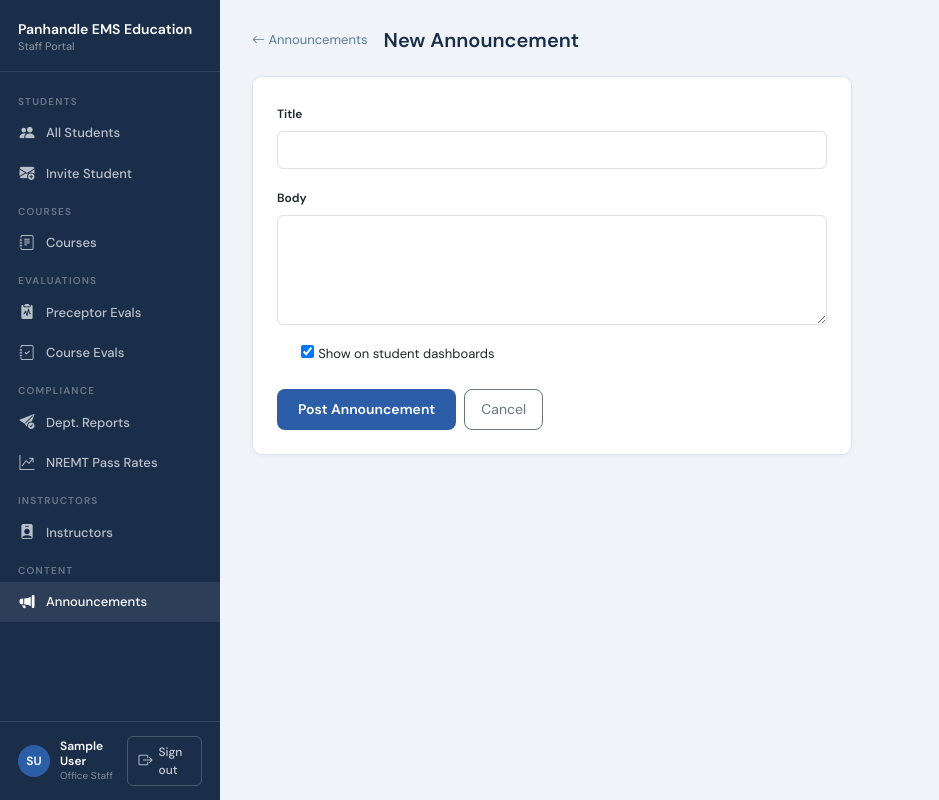
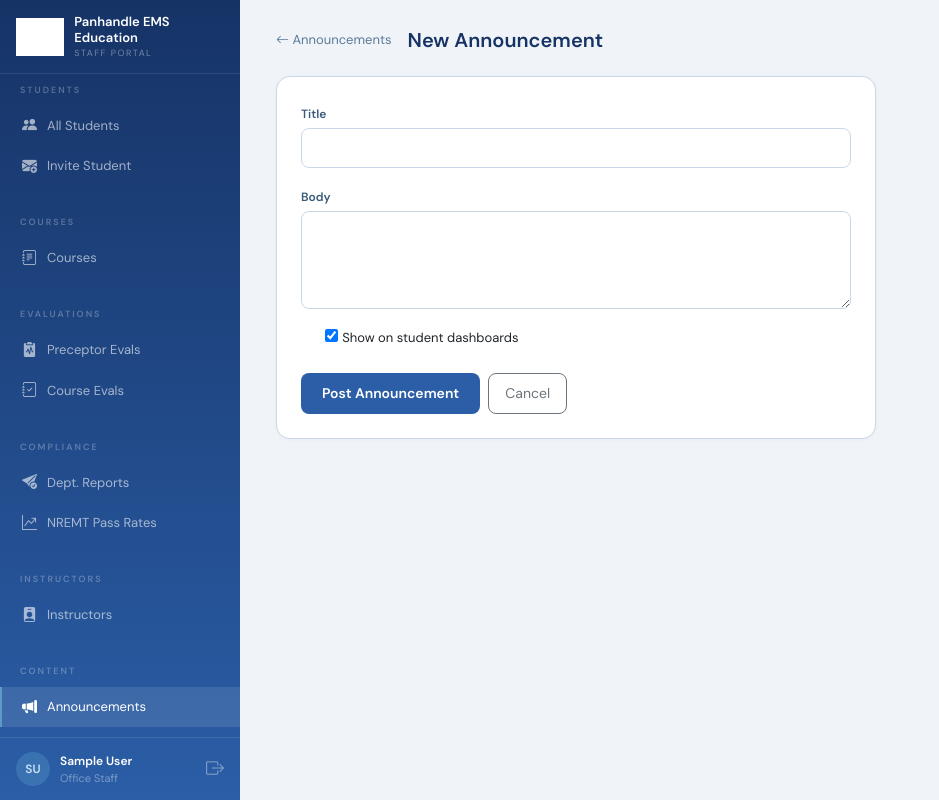
Before and after one commit to AndSnodFRBA/PEMSE, a Django app: page /staff/announcements/new/ in a window 1280 px wide. Shown: the whole page, without its empty margins (0-939 px from the left). Run offline with Django 4.2, Linux system fonts and the light colour scheme; the visitor is signed in with stand-in values (Sample User, id 1); data that the repository does not hold is empty.

Commit message:
Unify staff/instructor portal styling with student portal
Staff and instructor portals each had their own bare-bones inline
sidebar/topbar CSS, visually inconsistent with the student portal's
shared design system (static/css/portal.css). Both now use the same
sidebar, nav, user, and auth-card components as the student portal,
while keeping their page-specific badge/card/stat styles that don't
conflict with it. Also brought staff/instructor login pages onto the
same gradient auth-card layout as the student login page.

Co-Authored-By: Claude Sonnet 5 <noreply@anthropic.com>

```diff
--- a/templates/staff/base_staff.html
+++ b/templates/staff/base_staff.html
@@ -4,188 +4,140 @@
   <meta charset="UTF-8">
   <meta name="viewport" content="width=device-width, initial-scale=1.0">
   <title>{% block title %}PEMSE Staff Portal{% endblock %}</title>
-  <link href="https://fonts.googleapis.com/css2?family=DM+Sans:wght@400;500;600&display=swap" rel="stylesheet">
+  <link href="https://fonts.googleapis.com/css2?family=DM+Sans:wght@400;500;600&family=DM+Serif+Display&display=swap" rel="stylesheet">
   <link href="https://cdn.jsdelivr.net/npm/bootstrap@5.3.2/dist/css/bootstrap.min.css" rel="stylesheet">
   <link href="https://cdn.jsdelivr.net/npm/bootstrap-icons@1.11.3/font/bootstrap-icons.min.css" rel="stylesheet">
   {% load static %}
+  <link rel="stylesheet" href="{% static 'css/portal.css' %}">
   <style>
-    body { font-family: 'DM Sans', sans-serif; background: #f0f4f8; margin: 0; }
-    .staff-sidebar {
-      position: fixed; top: 0; left: 0; width: 220px; height: 100vh;
-      background: #1a2e4a; display: flex; flex-direction: column; z-index: 100;
-      overflow-y: auto;
-    }
-    .staff-brand {
-      padding: 20px 18px 16px; border-bottom: 1px solid rgba(255,255,255,.1);
-    }
-    .staff-brand-name { color: #fff; font-weight: 600; font-size: 14px; line-height: 1.3; }
-    .staff-brand-sub  { color: rgba(255,255,255,.5); font-size: 11px; }
-    .staff-nav { padding: 12px 0; flex: 1; }
-    .staff-nav a {
-      display: flex; align-items: center; gap: 10px;
-      padding: 9px 18px; color: rgba(255,255,255,.7); text-decoration: none;
-      font-size: 13px; font-weight: 500; transition: all .15s;
-    }
-    .staff-nav a:hover, .staff-nav a.active { background: rgba(255,255,255,.08); color: #fff; }
-    .staff-nav a i { font-size: 15px; width: 18px; text-align: center; }
-    .staff-nav-label {
-      padding: 10px 18px 4px; color: rgba(255,255,255,.35);
-      font-size: 10px; font-weight: 600; letter-spacing: 1.2px; text-transform: uppercase;
-    }
-    .staff-user {
-      padding: 14px 18px; border-top: 1px solid rgba(255,255,255,.1);
-      display: flex; align-items: center; gap: 10px;
-    }
-    .staff-avatar {
-      width: 32px; height: 32px; border-radius: 50%;
-      background: #2B5EA7; color: #fff; display: flex; align-items: center;
-      justify-content: center; font-size: 12px; font-weight: 700; flex-shrink: 0;
-    }
-    .staff-user-name  { color: #fff; font-size: 12px; font-weight: 600; line-height: 1.2; }
-    .staff-user-role  { color: rgba(255,255,255,.45); font-size: 10px; }
-    .staff-signout {
-      display: flex; align-items: center; gap: 6px; margin-left: auto;
-      color: rgba(255,255,255,.75); text-decoration: none; font-size: 12px; font-weight: 500;
-      padding: 6px 10px; border-radius: 6px; border: 1px solid rgba(255,255,255,.2);
-    }
-    .staff-signout:hover { color: #fff; background: rgba(255,255,255,.1); border-color: rgba(255,255,255,.35); }
-    .staff-signout i { font-size: 14px; }
-    .staff-main { margin-left: 220px; min-height: 100vh; padding: 28px 32px; }
+    /* ── Staff-specific page chrome (kept separate from shared sidebar/card system) ── */
     .staff-topbar {
       display: flex; align-items: center; justify-content: space-between;
       margin-bottom: 24px;
     }
-    .staff-page-title { font-size: 20px; font-weight: 600; color: #1a2e4a; margin: 0; }
-    .card { border: 1px solid #dde4ef; border-radius: 10px; box-shadow: 0 1px 4px rgba(0,0,0,.04); }
+    .staff-page-title { font-size: 20px; font-weight: 600; color: var(--navy-deep); margin: 0; }
+    .card { border: 1px solid var(--border); border-radius: 14px; box-shadow: 0 1px 4px rgba(0,0,0,.04); }
     .badge-pending   { background: #fff3cd; color: #92600a; }
     .badge-active    { background: #d1fae5; color: #065f46; }
     .badge-complete  { background: #dbeafe; color: #1e3a8a; }
     .badge-withdrawn { background: #fee2e2; color: #991b1b; }
     .badge-approved  { background: #d1fae5; color: #065f46; }
     .badge-rejected  { background: #fee2e2; color: #991b1b; }
-    .check-icon  { color: #059669; }
+    .check-icon  { color: var(--green); }
     .cross-icon  { color: #d1d5db; }
 
-    /* ── Mobile ── */
-    .staff-hamburger {
-      display: none; position: fixed; top: 12px; left: 12px; z-index: 200;
-      background: #1a2e4a; border: none; border-radius: 8px;
-      width: 42px; height: 42px; cursor: pointer;
-      flex-direction: column; align-items: center; justify-content: center; gap: 5px;
-      box-shadow: 0 2px 8px rgba(0,0,0,0.25);
-    }
-    .staff-hamburger span { display: block; width: 20px; height: 2px; background: #fff; border-radius: 1px; }
-    .staff-overlay {
-      display: none; position: fixed; inset: 0;
-      background: rgba(0,0,0,0.45); z-index: 99;
-    }
-    .staff-overlay.open { display: block; }
     @media (max-width: 900px) {
-      .staff-hamburger { display: flex; }
-      .staff-sidebar {
-        transform: translateX(-100%);
-        transition: transform 0.25s ease;
-      }
-      .staff-sidebar.open { transform: translateX(0); }
-      .staff-main { margin-left: 0; padding: 16px; padding-top: 64px; }
       .staff-topbar { flex-wrap: wrap; gap: 8px; }
-      .card { border-radius: 8px; }
+      .card { border-radius: 10px; }
       table { font-size: 12px; }
       .table td, .table th { padding: 8px 6px; }
     }
   </style>
   {% block extra_css %}{% endblock %}
 </head>
-<body>
+<body class="portal-body">
 
-<button class="staff-hamburger" id="staffHamburger" aria-label="Open navigation menu">
+<button class="hamburger-btn" id="hamburgerBtn" aria-label="Open navigation menu">
   <span></span><span></span><span></span>
 </button>
-<div class="staff-overlay" id="staffOverlay"></div>
+<div class="sidebar-overlay" id="sidebarOverlay"></div>
 
-<aside class="staff-sidebar" id="staffSidebar">
-  <div class="staff-brand">
-    <div class="staff-brand-name">Panhandle EMS Education</div>
-    <div class="staff-brand-sub">Staff Portal</div>
+<aside class="sidebar" id="mainSidebar">
+  <div class="sidebar-brand">
+    <img src="{% static 'images/PEMSE.jpg' %}" alt="PEMSE Logo" class="brand-logo"
+         onerror="this.style.display='none';this.nextElementSibling.style.display='flex';">
+    <div class="brand-logo-fallback" style="display:none;">
+      <i class="bi bi-shield-fill" style="color:white;font-size:18px;"></i>
+    </div>
+    <div>
+      <div class="brand-name">Panhandle EMS Education</div>
+      <div class="brand-sub">Staff Portal</div>
+    </div>
   </div>
 
-  <nav class="staff-nav">
-    <div class="staff-nav-label">Students</div>
+  <div class="sidebar-section-label">Students</div>
+  <nav class="sidebar-nav">
     <a href="{% url 'staff_dashboard' %}"
-       class="{% if request.resolver_match.url_name == 'staff_dashboard' %}active{% endif %}">
+       class="nav-item {% if request.resolver_match.url_name == 'staff_dashboard' %}active{% endif %}">
       <i class="bi bi-people-fill"></i> All Students
     </a>
     <a href="{% url 'staff_invite' %}"
-       class="{% if 'invite' in request.resolver_match.url_name %}active{% endif %}">
+       class="nav-item {% if 'invite' in request.resolver_match.url_name %}active{% endif %}">
       <i class="bi bi-envelope-plus-fill"></i> Invite Student
     </a>
+  </nav>
 
-    <div class="staff-nav-label">Courses</div>
+  <div class="sidebar-section-label mt-3">Courses</div>
+  <nav class="sidebar-nav">
     <a href="{% url 'staff_course_list' %}"
-       class="{% if 'course' in request.resolver_match.url_name %}active{% endif %}">
+       class="nav-item {% if 'course' in request.resolver_match.url_name %}active{% endif %}">
       <i class="bi bi-journal-text"></i> Courses
     </a>
+  </nav>
 
-    <div class="staff-nav-label">Evaluations</div>
+  <div class="sidebar-section-label mt-3">Evaluations</div>
+  <nav class="sidebar-nav">
     <a href="{% url 'staff_eval_list' %}"
-       class="{% if request.resolver_match.url_name == 'staff_eval_list' or request.resolver_match.url_name == 'staff_eval_detail' %}active{% endif %}"
-       style="position:relative;">
+       class="nav-item {% if request.resolver_match.url_name == 'staff_eval_list' or request.resolver_match.url_name == 'staff_eval_detail' %}active{% endif %}">
       <i class="bi bi-clipboard2-pulse-fill"></i> Preceptor Evals
-      {% if eval_pending_count %}
-        <span style="margin-left:auto;background:#f59e0b;color:#fff;border-radius:9px;padding:1px 7px;font-size:10px;font-weight:700;">
-          {{ eval_pending_count }}
-        </span>
-      {% endif %}
+      {% if eval_pending_count %}<span class="nav-badge warn">{{ eval_pending_count }}</span>{% endif %}
     </a>
     <a href="{% url 'staff_course_eval_overview' %}"
-       class="{% if 'course_eval' in request.resolver_match.url_name %}active{% endif %}"
-       style="position:relative;">
+       class="nav-item {% if 'course_eval' in request.resolver_match.url_name %}active{% endif %}">
       <i class="bi bi-journal-check"></i> Course Evals
     </a>
+  </nav>
 
-    <div class="staff-nav-label">Compliance</div>
+  <div class="sidebar-section-label mt-3">Compliance</div>
+  <nav class="sidebar-nav">
     <a href="{% url 'staff_course_reports' %}"
-       class="{% if 'course_report' in request.resolver_match.url_name %}active{% endif %}">
+       class="nav-item {% if 'course_report' in request.resolver_match.url_name %}active{% endif %}">
       <i class="bi bi-send-check-fill"></i> Dept. Reports
     </a>
     <a href="{% url 'staff_pass_rates' %}"
-       class="{% if request.resolver_match.url_name == 'staff_pass_rates' %}active{% endif %}">
+       class="nav-item {% if request.resolver_match.url_name == 'staff_pass_rates' %}active{% endif %}">
       <i class="bi bi-graph-up-arrow"></i> NREMT Pass Rates
     </a>
+  </nav>
 
-    <div class="staff-nav-label">Instructors</div>
+  <div class="sidebar-section-label mt-3">Instructors</div>
+  <nav class="sidebar-nav">
     <a href="{% url 'staff_instructor_list' %}"
-       class="{% if 'instructor' in request.resolver_match.url_name %}active{% endif %}">
+       class="nav-item {% if 'instructor' in request.resolver_match.url_name %}active{% endif %}">
       <i class="bi bi-person-badge-fill"></i> Instructors
     </a>
+  </nav>
 
-    <div class="staff-nav-label">Content</div>
+  <div class="sidebar-section-label mt-3">Content</div>
+  <nav class="sidebar-nav">
     <a href="{% url 'staff_announcements' %}"
-       class="{% if 'announcement' in request.resolver_match.url_name %}active{% endif %}">
+       class="nav-item {% if 'announcement' in request.resolver_match.url_name %}active{% endif %}">
       <i class="bi bi-megaphone-fill"></i> Announcements
     </a>
   </nav>
 
-  <div class="staff-user">
-    <div class="staff-avatar">{{ request.user.initials }}</div>
-    <div>
-      <div class="staff-user-name">{{ request.user.get_full_name }}</div>
-      <div class="staff-user-role">Office Staff</div>
+  <div class="sidebar-user">
+    <div class="user-avatar">{{ request.user.initials }}</div>
+    <div class="user-info">
+      <div class="user-name">{{ request.user.get_full_name }}</div>
+      <div class="user-email">Office Staff</div>
     </div>
-    <a href="{% url 'staff_logout' %}" class="staff-signout" title="Sign out">
-      <i class="bi bi-box-arrow-right"></i> Sign out
+    <a href="{% url 'staff_logout' %}" class="btn-signout" title="Sign out">
+      <i class="bi bi-box-arrow-right"></i>
     </a>
   </div>
 </aside>
 
-<main class="staff-main">
+<main class="portal-main">
   {% if messages %}
-    {% for msg in messages %}
-      <div class="alert alert-{{ msg.tags|default:'info' }} alert-dismissible fade show mb-3" role="alert">
-        {{ msg }}
-        <button type="button" class="btn-close" data-bs-dismiss="alert"></button>
-      </div>
-    {% endfor %}
+    <div class="messages-wrap">
+      {% for msg in messages %}
+        <div class="alert alert-{{ msg.tags|default:'info' }} alert-dismissible fade show" role="alert">
+          {{ msg }}
+          <button type="button" class="btn-close" data-bs-dismiss="alert"></button>
+        </div>
+      {% endfor %}
+    </div>
   {% endif %}
 
   {% block content %}{% endblock %}
@@ -194,9 +146,9 @@
 <script src="https://cdn.jsdelivr.net/npm/bootstrap@5.3.2/dist/js/bootstrap.bundle.min.js"></script>
 <script>
 (function () {
-  const btn     = document.getElementById('staffHamburger');
-  const overlay = document.getElementById('staffOverlay');
-  const sidebar = document.getElementById('staffSidebar');
+  const btn     = document.getElementById('hamburgerBtn');
+  const overlay = document.getElementById('sidebarOverlay');
+  const sidebar = document.getElementById('mainSidebar');
   if (!btn) return;
   function open()  { sidebar.classList.add('open');    overlay.classList.add('open'); }
   function close() { sidebar.classList.remove('open'); overlay.classList.remove('open'); }
```
Also changed, not shown: templates/instructor/base_instructor.html (+61 -99 lines), templates/instructor/login.html (+30 -37 lines), templates/staff/login.html (+24 -20 lines).
